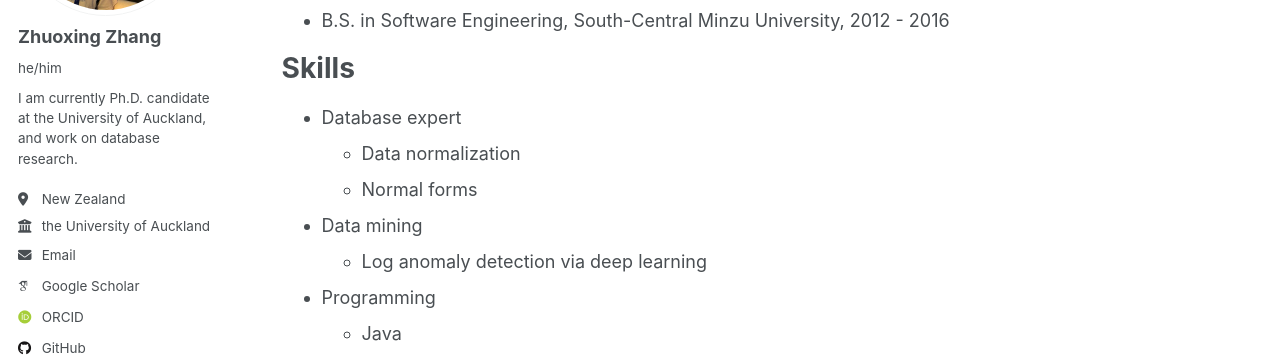
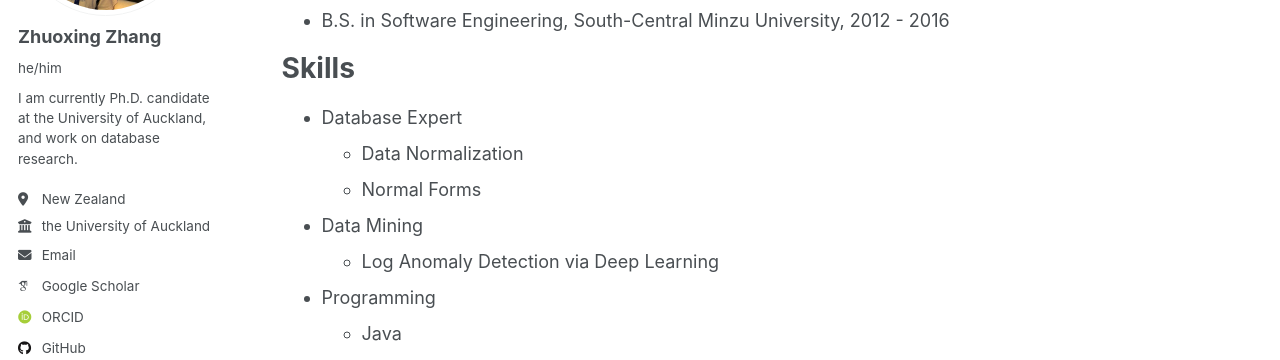
Before and after one commit to zhuoxingzhang/zhuoxingzhang.github.io, a Jekyll site: the page built from _pages/cv.md, in a window 1280 px wide and 900 px high. Shown: the part 265-625 px from the top of the window. Built offline with Jekyll 4.4.1, drawn with Linux system fonts in a browser that asks for light colours; some web fonts are replaced.

Commit message:
Update cv.md

```diff
--- a/_pages/cv.md
+++ b/_pages/cv.md
@@ -1,6 +1,6 @@
 ---
 layout: archive
-title: "CV"
+title: "<strong>CV</strong>"
 permalink: /cv/
 author_profile: true
 redirect_from:
@@ -18,11 +18,11 @@ Education
 
 Skills
 ======
-* Database expert
-  * Data normalization
-  * Normal forms
-* Data mining
-  * Log anomaly detection via deep learning
+* Database Expert
+  * Data Normalization
+  * Normal Forms
+* Data Mining
+  * Log Anomaly Detection via Deep Learning
 * Programming
   * Java
   * Python
```
